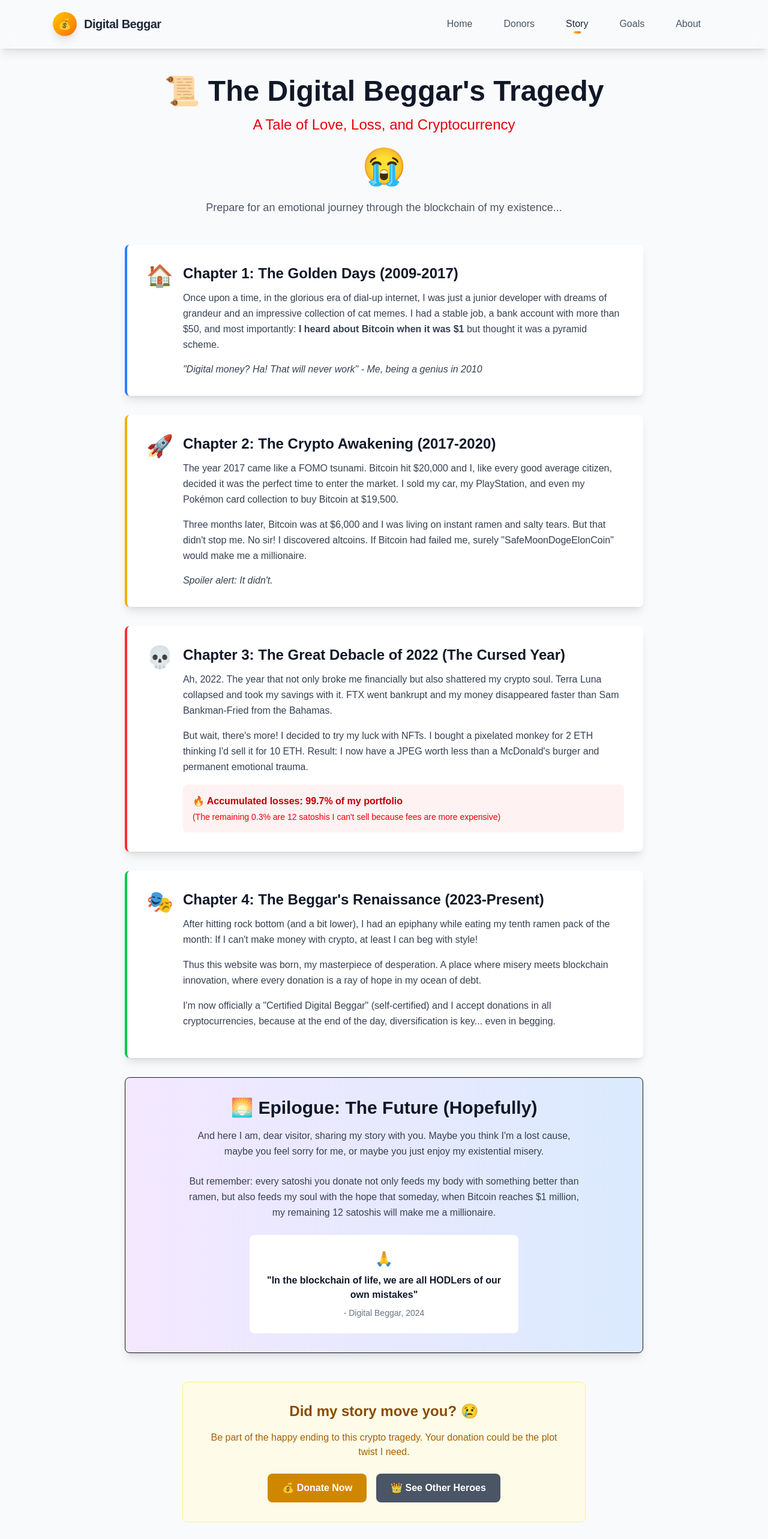
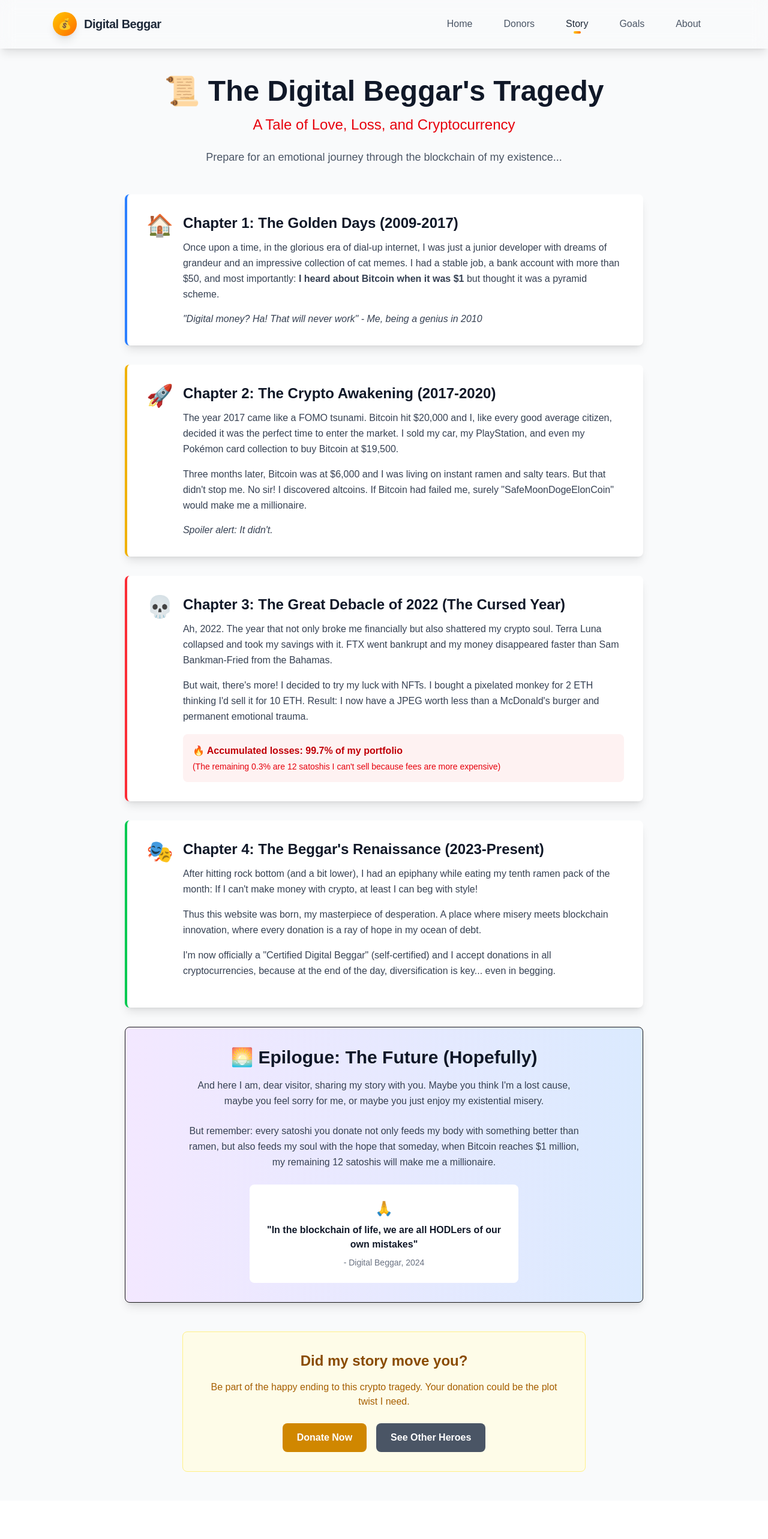
Before and after one commit to Ghavvvo/digital-beggar, a Next.js app: page /story in a window 1280 px wide. Shown: the top 2566 px of the page at 60% size. After the commit the page ends 2502 px from the top, so only its background shows below. Built offline with nearby package versions, Linux system fonts and the light colour scheme.

Commit message:
delete emojis

```diff
--- a/src/app/about/page.tsx
+++ b/src/app/about/page.tsx
@@ -65,7 +65,7 @@ export default function AboutPage() {
             {/* Evolution Concept */}
             <div className="mb-12">
               <h3 className="text-xl font-semibold text-gray-800 mb-4 flex items-center justify-center">
-                <span className="mr-3">🚀</span>
+                <span className="mr-3"></span>
                 Evolution of Everything
               </h3>
               <p className="text-gray-700 leading-relaxed text-center">
--- a/src/app/donors/page.tsx
+++ b/src/app/donors/page.tsx
@@ -12,9 +12,9 @@ export default function DonorsPage() {
         {/* Header */}
         <div className="text-center mb-12">
           <h1 className="text-4xl md:text-5xl font-bold text-gray-900 mb-4">
-            👑 Donors Hall of Fame
+            Donors Hall of Fame
           </h1>
-          <h2 className="text-2xl text-purple-600 mb-6">
+          <h2 className="text-2xl text-yellow-600 mb-6">
             Heroes Without Capes (But With Wallets)
           </h2>
           <p className="text-lg text-gray-600 max-w-3xl mx-auto">
@@ -44,7 +44,7 @@ export default function DonorsPage() {
 
         {/* Donors Table */}
         <div className="bg-white rounded-lg shadow-lg overflow-hidden mb-12">
-          <div className="bg-gradient-to-r from-purple-600 to-blue-600 text-white p-6">
+          <div className="bg-gradient-to-r from-yellow-600 to-orange-600 text-white p-6">
             <h3 className="text-2xl font-bold">🏆 The Noble Few</h3>
             <p className="mt-2 opacity-90">Quality over quantity - these legends actually donated!</p>
           </div>
@@ -137,7 +137,7 @@ export default function DonorsPage() {
                 href="/#donation-section"
                 className="bg-yellow-600 text-white py-3 px-6 rounded-lg font-semibold hover:bg-yellow-700 transition-colors"
               >
-                💰 Donate Now
+                 Donate Now
               </a>
               <button
                 onClick={() => {
@@ -146,7 +146,7 @@ export default function DonorsPage() {
                 }}
                 className="bg-gray-600 text-white py-3 px-6 rounded-lg font-semibold hover:bg-gray-700 transition-colors"
               >
-                📋 Copy Email
+                Copy Email
               </button>
             </div>
           </div>
--- a/src/app/page.tsx
+++ b/src/app/page.tsx
@@ -121,7 +121,7 @@ export default function Home() {
                   href="/story"
                   className="inline-block bg-red-500 text-white py-3 px-8 rounded-lg font-semibold hover:bg-red-700 transition-colors"
               >
-                Read My Tragic Tale 📖
+                Read My Tragic Tale
               </a>
             </div>
           </div>
@@ -132,7 +132,7 @@ export default function Home() {
               ⏰ Day #{dayCount} waiting for {currentMillionaire}
             </p>
             <p className="text-purple-700 text-s italic">
-              {currentPhrase} 🤞
+              {currentPhrase}
             </p>
           </div>
 
@@ -169,7 +169,7 @@ export default function Home() {
           <div className="bg-gray-100 rounded-lg shadow-lg p-8 mb-12">
             <div className="text-center">
               <h3 className="text-2xl font-bold text-gray-900 mb-4">
-                💬 Got Questions? Suggestions? Pity?
+                Got Questions? Suggestions? Pity?
               </h3>
               <p className="text-gray-600 mb-6">
                 Drop me a line! I promise to read every email while crying softly.
@@ -204,7 +204,7 @@ export default function Home() {
                 href="/donors"
                 className="inline-block bg-purple-600 text-white py-3 px-8 rounded-lg font-semibold hover:bg-purple-700 transition-colors"
             >
-              View Hall of Fame 👑
+              View Hall of Fame
             </a>
           </div>
         </main>
@@ -214,7 +214,7 @@ export default function Home() {
           <div className="max-w-4xl mx-auto px-4">
             <div className="text-center">
               <h3 className="text-2xl font-bold mb-6">
-                💼 Our Generous Sponsors
+                Our Generous Sponsors
               </h3>
               {sponsors.length > 0 ? (
                   <div className="grid md:grid-cols-3 gap-6">
@@ -227,7 +227,7 @@ export default function Home() {
               ) : (
                   <div className="bg-gray-800 p-8 rounded-lg">
                     <p className="text-gray-400 text-lg mb-2">
-                      🏜️ Sponsors Array: [ ]
+                       Sponsors Array: [ ]
                     </p>
                     <p className="text-gray-500 text-sm">
                       Still waiting for someone to believe in this beautiful mess...
--- a/src/app/story/page.tsx
+++ b/src/app/story/page.tsx
@@ -14,7 +14,7 @@ export default function StoryPage() {
           <h2 className="text-2xl text-red-600 mb-6">
             A Tale of Love, Loss, and Cryptocurrency
           </h2>
-          <div className="text-6xl mb-6">😭</div>
+          <div className="text-6xl mb-6"></div>
           <p className="text-lg text-gray-600 max-w-2xl mx-auto">
             Prepare for an emotional journey through the blockchain of my existence...
           </p>
@@ -154,7 +154,7 @@ export default function StoryPage() {
         <div className="mt-12 text-center">
           <div className="bg-yellow-50 border border-yellow-200 rounded-lg p-8 max-w-2xl mx-auto">
             <h4 className="text-2xl font-bold text-yellow-800 mb-4">
-              Did my story move you? 😢
+              Did my story move you?
             </h4>
             <p className="text-yellow-700 mb-6">
               Be part of the happy ending to this crypto tragedy. Your donation could be the plot twist I need.
@@ -164,13 +164,13 @@ export default function StoryPage() {
                 href="/"
                 className="bg-yellow-600 text-white py-3 px-6 rounded-lg font-semibold hover:bg-yellow-700 transition-colors"
               >
-                💰 Donate Now
+                 Donate Now
               </a>
               <a
                 href="/donors"
                 className="bg-gray-600 text-white py-3 px-6 rounded-lg font-semibold hover:bg-gray-700 transition-colors"
               >
-                👑 See Other Heroes
+                 See Other Heroes
               </a>
             </div>
           </div>
```
